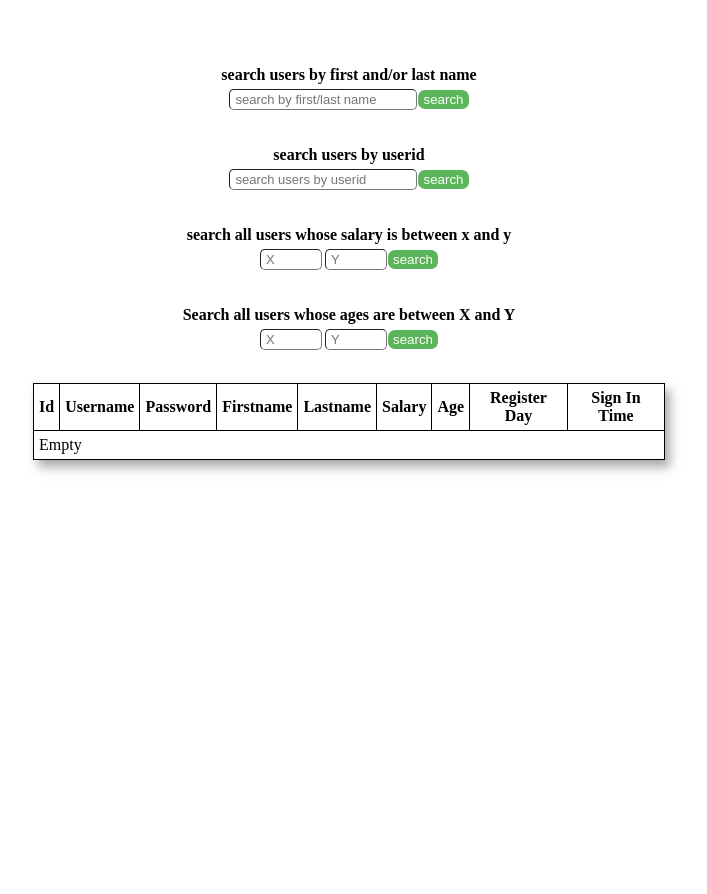
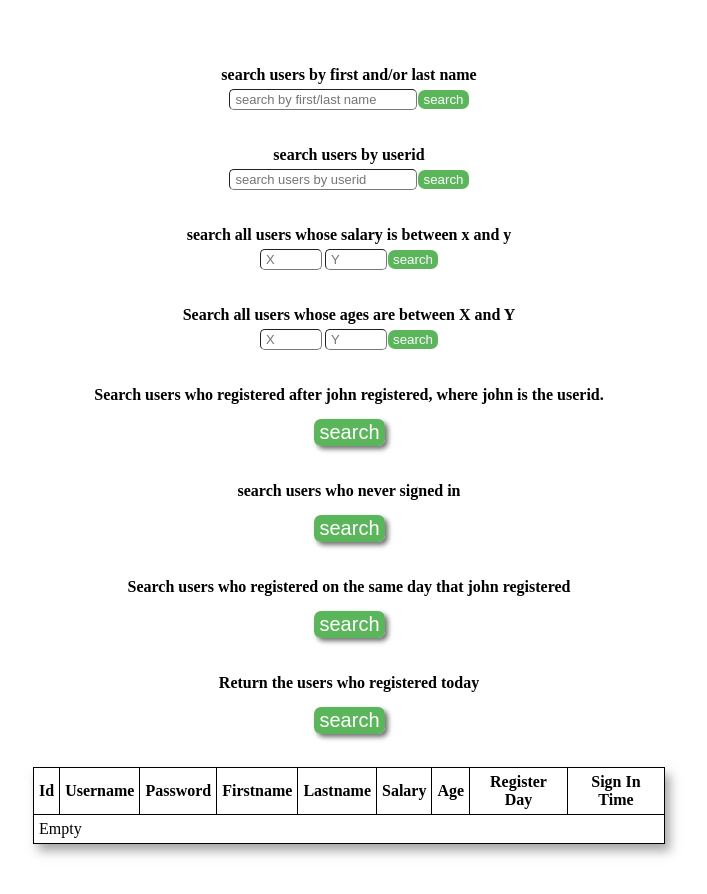
Before and after one commit to alambert473/Project-1, a React (Create React App) app in the folder frontend/: page /app in a window 1280 px wide. Shown: the whole page, without its empty margins (291-998 px from the left). Before the commit the page ends 800 px from the top, so only its background shows below. Built offline with nearby package versions, Linux system fonts and the light colour scheme.

Commit message:
Fixing merging

```diff
--- a/frontend/src/App.js
+++ b/frontend/src/App.js
@@ -273,6 +273,37 @@ const App = () => {
         </div>
       </div>
 
+      <div className="Part-7 addmargin">
+        <p>Search users who registered after john registered, where john is the userid.</p>
+        <div className="button-container">
+          <div>
+          <button className = "searchforjohn" onClick={() => handleSearch('afterjohnuserid')}>search</button>
+          </div>
+
+        </div>
+      </div>
+
+      <div className="Part-8 addmargin">
+        <p>search users who never signed in</p>
+        <div className="button-container">
+          <button  className="neversignedin" onClick={() => handleSearch('checksignin')}>search</button>
+        </div>
+      </div>
+
+      <div className="Part-9 addmargin">
+        <p>Search users who registered on the same day that john registered</p>
+        <div className="button-container">
+          <button className="samedayasjohn" onClick={() => handleSearch('part9afterjohn')}>search</button>
+        </div>
+      </div>
+
+      <div className="Part-10 addmargin">
+        <p>Return the users who registered today</p>
+        <div className="button-container">
+          <button className="registeredtoday" onClick={() => handleSearch('registeredtoday')}>search</button>
+        </div>
+      </div>
+
 
       <p className="show-text">{showtext}</p>
 
```
Also changed, not shown: 2 other files (tests, documents, lock files or other folders).
